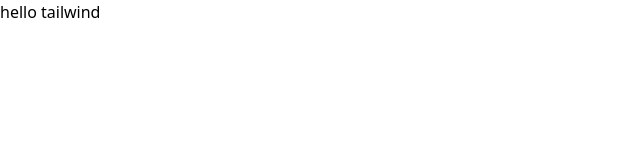
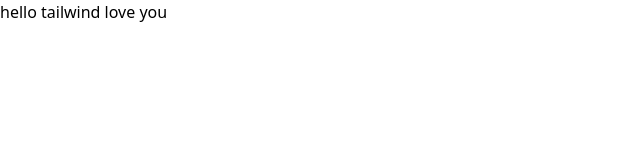
Before and after one commit to manibharathis/TailwindCSSProject, a website: page tailwindProjecct/src/index.html in a window 1280 px wide. Shown: the full height of the page, 0-640 px from the left. Drawn offline with Linux system fonts and the light colour scheme.

Commit message:
added index.html and output css

```diff
--- a/tailwindProjecct/src/index.html
+++ b/tailwindProjecct/src/index.html
@@ -7,6 +7,6 @@
     <link href="./output.css" rel="stylesheet"/>
 </head>
 <body>
-    <h1>hello tailwind</h1>
+    <h1>hello tailwind love you</h1>
 </body>
 </html>
```
